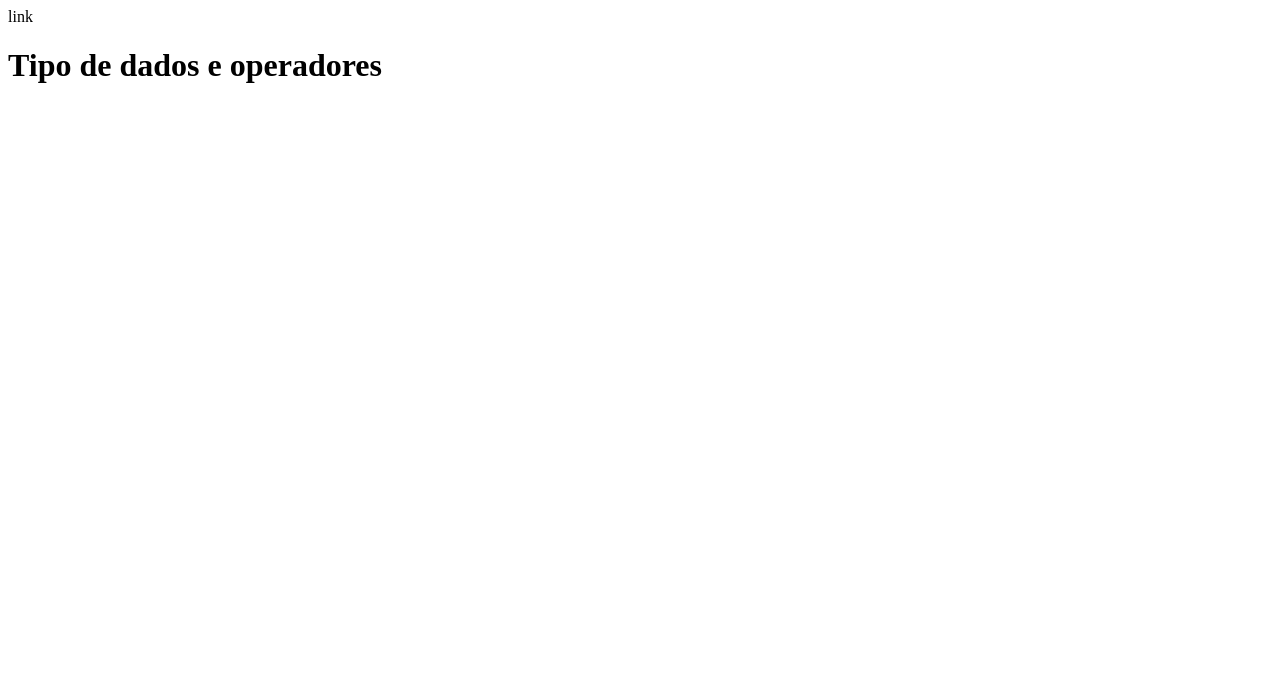
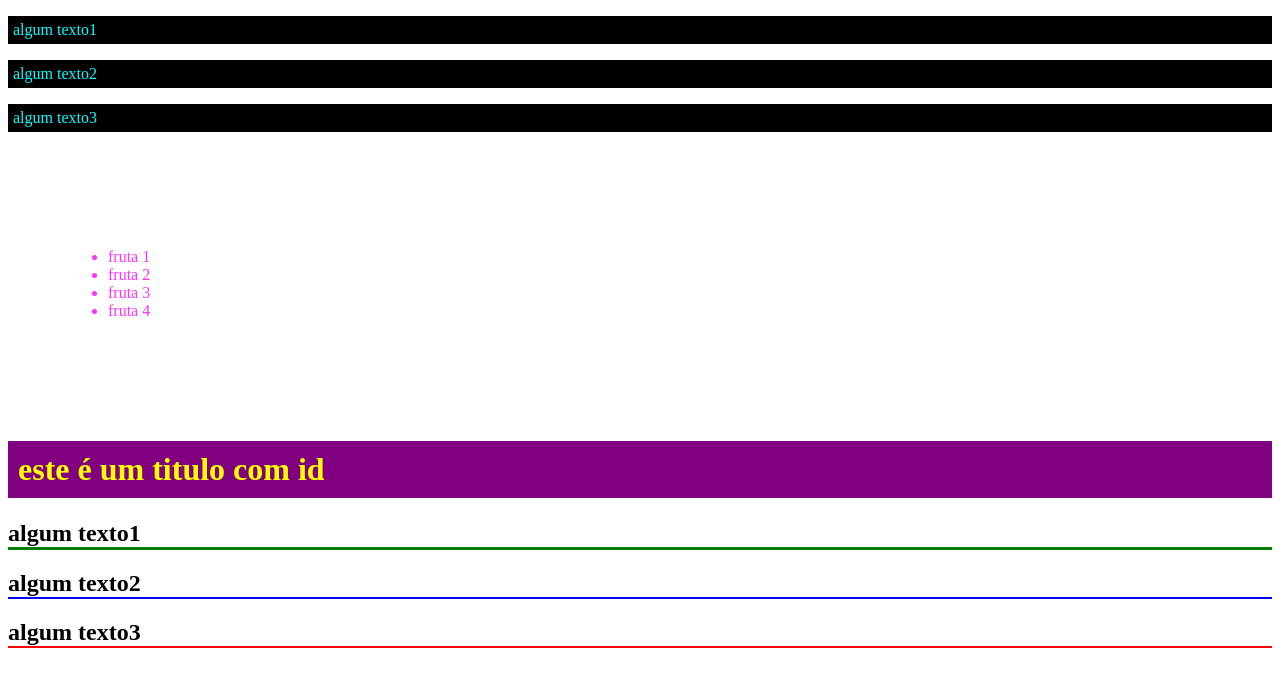
Before and after one commit to Otavioazeved/CursoDeJavascript, a plain HTML site: page js/operadores/index.html in a window 1280 px wide. Drawn offline with Linux system fonts and the light colour scheme.

Commit message:
add aba de listas

```diff
--- /dev/null
+++ b/estilos/listas.css
@@ -0,0 +1,11 @@
+
+
+/*
+ess eé um comentario no css
+*/
+
+.fruits {
+    color: #f3f;
+    padding: 100px;
+
+}
--- /dev/null
+++ b/estilos/style.css
@@ -0,0 +1,26 @@
+/*classes*/
+
+.paragrafo{
+    background-color: #000;
+    color: aqua;
+    padding: 5px;
+
+}
+
+#exclusive-title {
+    background-color: purple;
+    color: yellow;
+    padding: 10px;
+}
+
+/* ordem da regras */
+h2{
+    border-bottom: 2px solid red;
+}
+.titulo {
+    border-bottom: 2px solid blue;
+}
+
+#algum-titulo {
+    border-bottom: 3px solid green;
+}
--- a/js/operadores/index.html
+++ b/js/operadores/index.html
@@ -5,9 +5,43 @@
     <meta name="viewport" content="width=device-width, initial-scale=1.0">
     <title>Document</title>
     <script src="script.js"></script>
-    link
+    <link rel="stylesheet" href="/estilos/style.css">
+    <link rel="stylesheet" href="/estilos/listas.css">
+     <!--<style>
+        p {
+            color: gold;
+            text-align: center;
+            text-decoration: underline;
+        }
+    </style>
+-->
+
 </head>
 <body>
-    <h1>Tipo de dados e operadores</h1>
+    <!--
+     <h1>Iniciando no css</h1>
+    <p>Eu fui estilizado pelo internal</p>
+    <p style="color: red;">estilizado pelo inline </p>
+    -->
+    <!-- classes-->
+
+    <p class="paragrafo">algum texto1</p>
+    <p class="paragrafo">algum texto2</p>
+    <p class="paragrafo">algum texto3</p>
+
+    <ul class="fruits">
+        <li>fruta 1</li>
+        <li>fruta 2</li>
+        <li>fruta 3</li>
+        <li>fruta 4</li>
+    </ul>
+
+
+    <!-- ids-->
+     <h1 id="exclusive-title"> este é um titulo com id</h1>
+     <!-- mutltiplas regras-->
+      <h2 id="algum-titulo" class="titulo">algum texto1</h2>
+      <h2 class="titulo">algum texto2</h2>
+      <h2>algum texto3</h2>
 </body>
 </html>
```
Also changed, not shown: js/css/style.css (deleted).
